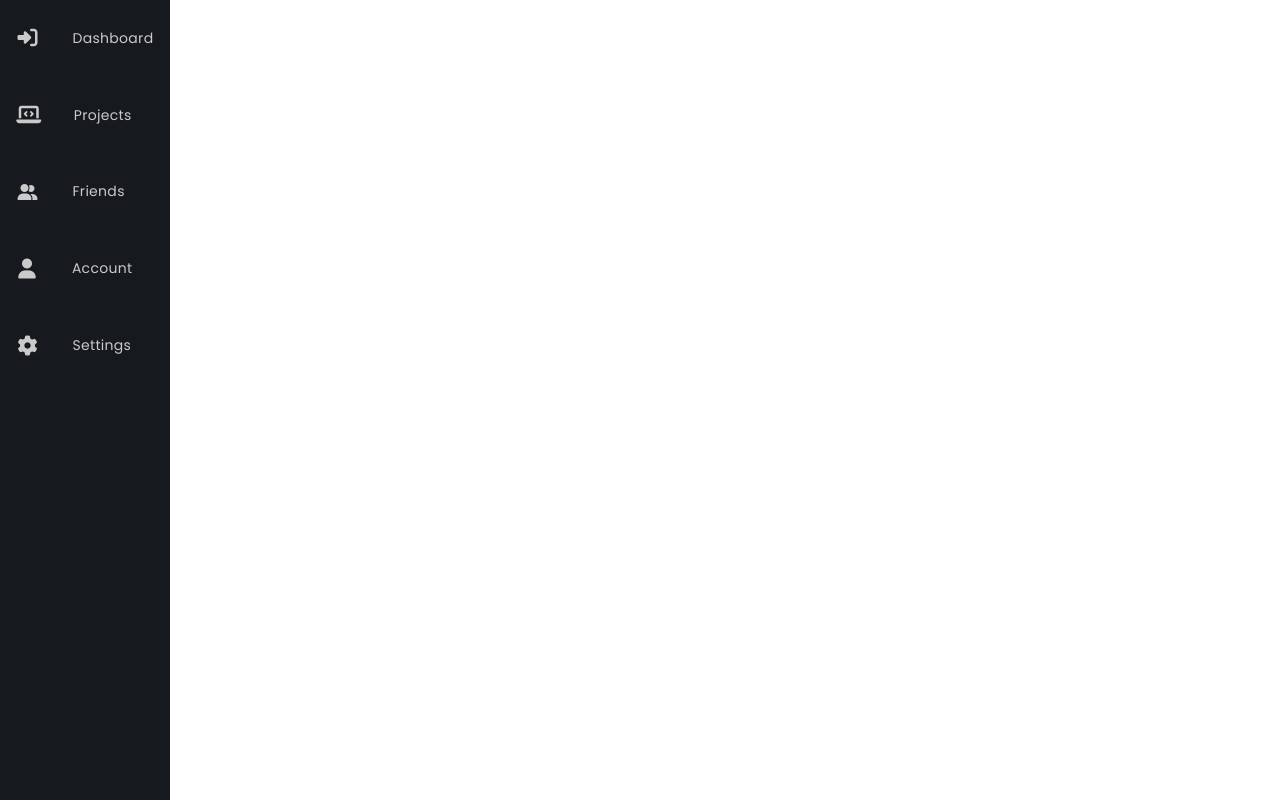
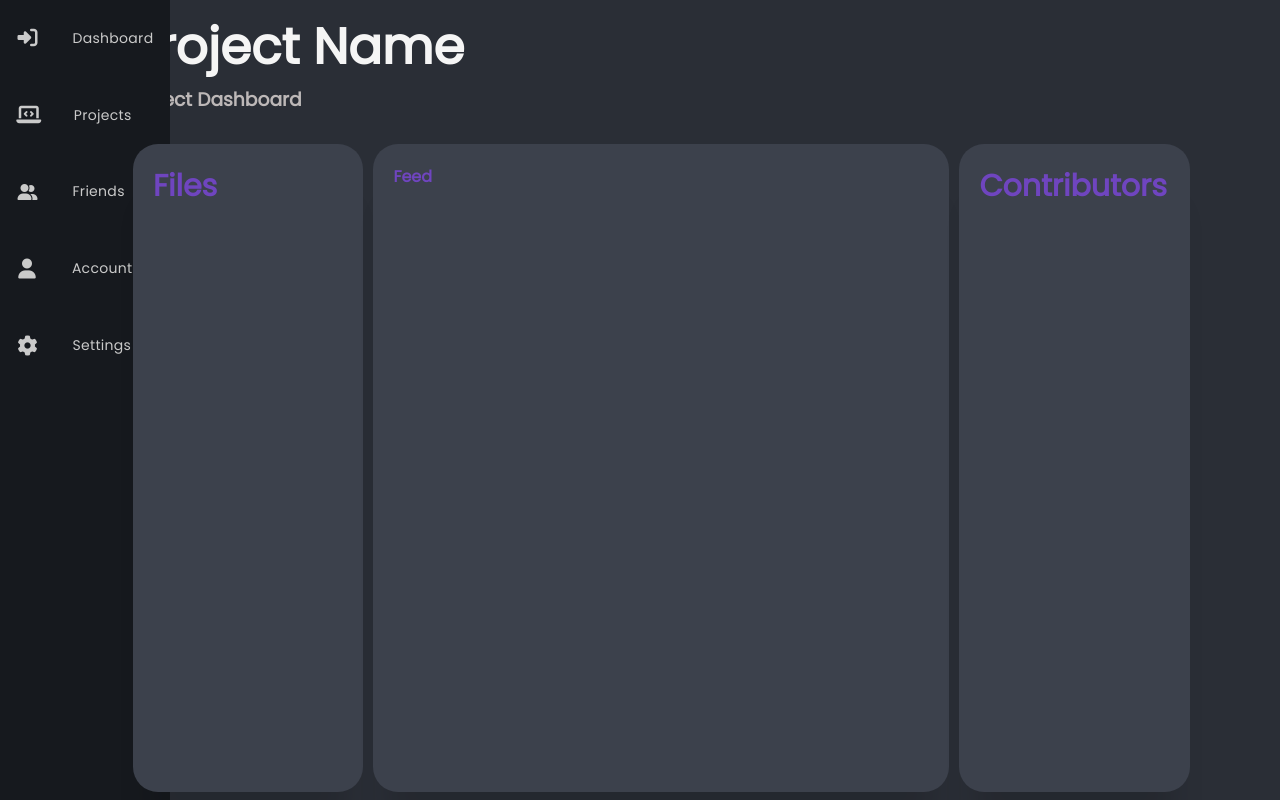
Before and after one commit to aayushs-edu/cobellorate, a PHP site: page /project_dash.html in a window 1280 px wide. Run offline with PHP 8.4, Linux system fonts and the light colour scheme.

Commit message:
Project dashboard styling progress

```diff
--- a/project_dash.css
+++ b/project_dash.css
@@ -5,67 +5,37 @@
   margin:0;
 }
 
-.dashboard-container {
-  display: flex;
-  flex-direction: column;
-  height: 100vh;
+*{
+  outline: none;
+  border: none;
+  text-decoration: none;
+  box-sizing: border-box;
+  font-family: "Poppins", sans-serif;
 }
 
+body {
+  background-color:#2a2e36;
+  font-family: sans-serif;
+  height: 90vh;
+  display: flex;
+
+}
 
 .dashboard {
-  display: flex;
+  margin-left: 10%;
   flex: 1;
+  width: 100%;
 }
 
-
-
-.left-panel {
-  background-color: #f0f0f0;
+.container {
+  display: flex;
 }
 
-.right-panel {
-  background-color: #e0e0e0;
-}
-
-.main-content {
-  flex: 1;
-  padding: 20px;
-  box-sizing: border-box;
-}
-
-h2 {
-  color: #333;
-}
-
-
-.recent-activity {
-  border: 1px solid #ddd;
-  padding: 15px;
-}
-
-.activity-widget {
-  margin-bottom: 10px;
-}
-
-.widget-container {
-  display: flex; /* Use flexbox to arrange items horizontally */
-  background-color: #f0f0f0;
-  padding: 10px;
-  margin: 10px;
-  border-radius: 8px;
-  box-shadow: 0 2px 4px rgba(0, 0, 0, 0.1);
-}
-
-.widget-content {
-  flex: 1; /* The content takes up the available space */
-  padding: 10px;
-}
-
-.widget-image {
-  width: 100px;
-  height: 100px;
-  border-radius: 50%;
-  margin-right: 10px;
+.widget-column {
+  height: 100%;
+  width: 200px; /* Adjust the width as needed */
+  background-color: #f0f0f0; /* Adjust the background color as needed */
+  /* Add any additional styles for your widgets here */
 }
 
 .sidebar{
@@ -128,3 +98,44 @@ li p{
 }
 
 /* Add additional styling as needed */
+
+.panel{
+  float: left;
+  position: relative;
+  padding: 20px;
+  width: 20%;
+  height: 90%;
+  background: #3c414c;
+  color: #8146e8bd;
+  box-shadow: 0 50px 30px -15px #00000020;
+  border-radius: 25px;
+  margin: 5px;
+}
+
+.feed{
+  float: left;
+  position: relative;
+  padding: 20px;
+  width: 50%;
+  height: 90%;
+  background: #3c414c;
+  color: #8146e8bd;
+  box-shadow: 0 50px 30px -15px #00000020;
+  border-radius: 25px;
+  margin: 5px;
+}
+
+.panel-content h4 {
+  font-size: 30px;
+  font-weight: 300px;
+}
+
+h1 {
+  color: whitesmoke;
+  font-size: 50px;
+  font-weight: 200px;
+}
+
+h3 {
+  color:#bdb8b8
+}
--- a/project_dash.html
+++ b/project_dash.html
@@ -9,10 +9,9 @@
     <!--Font Awesome-->
     <link rel="stylesheet"
 href="https://cdnjs.cloudflare.com/ajax/libs/font-awesome/6.5.0/css/all.min.css">
-
     <title>Project Dashboard</title>
 </head>
-<body>
+<body id="bootstrap-overrides">
     <div class="sidebar">
         <nav>
             <ul>
@@ -49,5 +48,25 @@ href="https://cdnjs.cloudflare.com/ajax/libs/font-awesome/6.5.0/css/all.min.css"
             </ul>
         </nav>
     </div>
+    <div class="dashboard">
+        <h1 style="padding-top: 10px">Project Name</h1>
+        <h3>Project Dashboard</h3>
+        <br>
+        <div class="panel">
+            <div class="panel-content">
+                <h4>Files</h4>
+            </div>
+        </div>
+        <div class="feed">
+            <div class="feed-content">
+                <h4>Feed</h4>
+            </div>
+        </div>
+        <div class="panel">
+            <div class="panel-content">
+                <h4>Contributors</h4>
+            </div>
+        </div>
+    </div>
 </body>
 </html>
```
Lines whose indentation alone changed are shown as unchanged.
